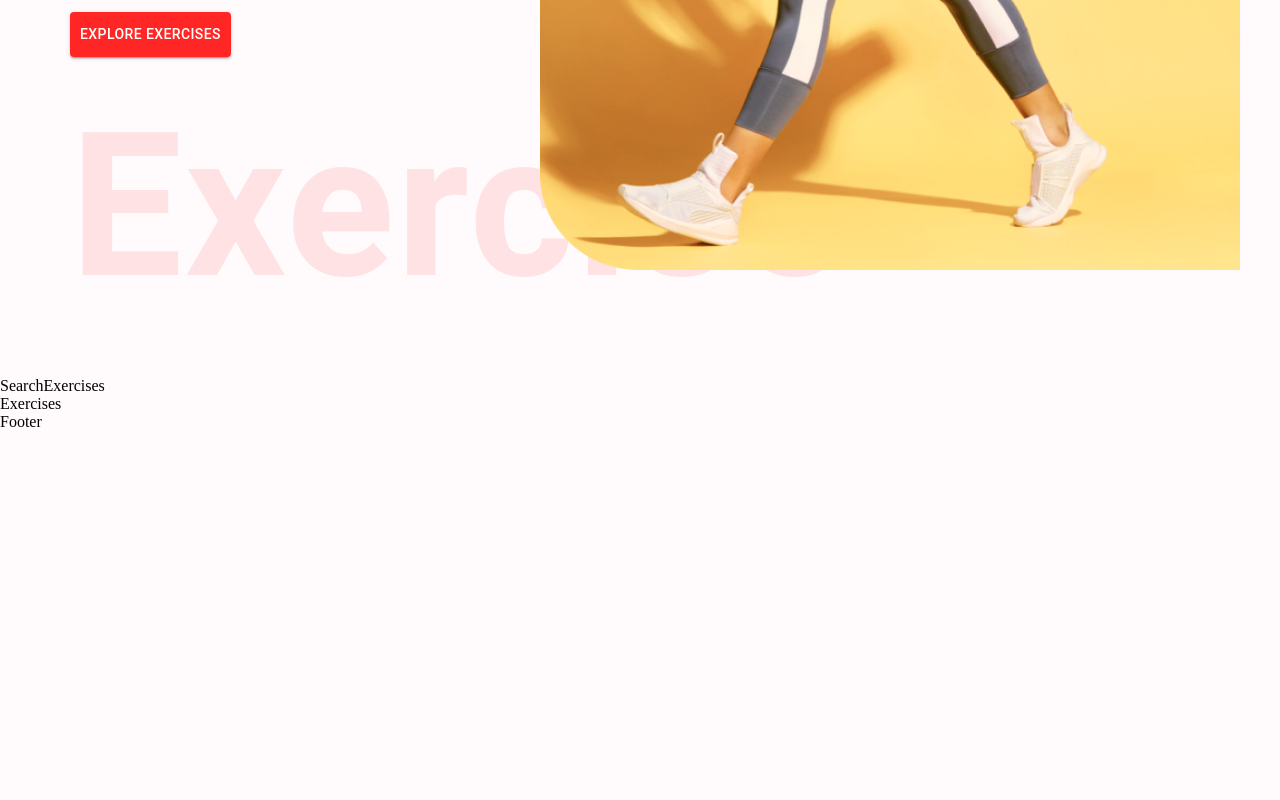
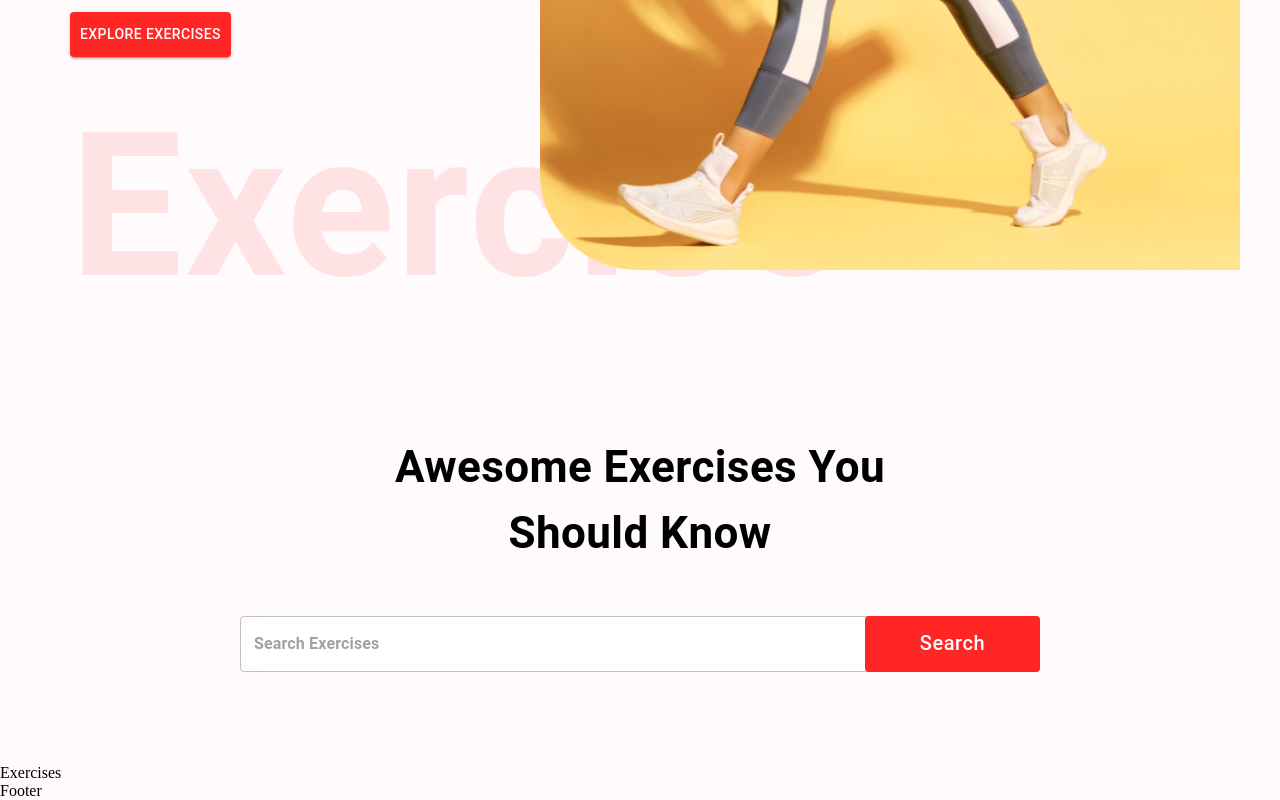
Before and after one commit to Sxzar/react-fitness-app, a React (Create React App) app: page / in a window 1280 px wide. Shown: the part 596-1396 px from the top of the page. Before the commit the page ends 1027 px from the top, so only its background shows below. Built offline with nearby package versions, Linux system fonts and the light colour scheme.

Commit message:
Added title and search box

```diff
--- a/src/components/SearchExercises.js
+++ b/src/components/SearchExercises.js
@@ -1,7 +1,62 @@
-import React from "react";
+import React, { useEffect, useState } from "react";
+
+import { Box, Button, Stack, TextField, Typography } from "@mui/material";
 
 const SearchExercises = () => {
-    return <div>SearchExercises</div>;
+    return (
+        <Stack alignItems="center" mt="37px" justifyContent="center" p="20px">
+            <Typography
+                fontWeight={700}
+                sx={{
+                    fontSize: { lg: "44px", xs: "30px" },
+                }}
+                mb="50px"
+                textAlign="center"
+            >
+                Awesome Exercises You <br /> Should Know
+            </Typography>
+            <Box position="relative" mb="72px">
+                <TextField
+                    sx={{
+                        input: {
+                            fontWeight: 700,
+                            border: "none",
+                            borderRadius: "4px",
+                        },
+                        width: { lg: "800px", xs: "350px" },
+                        backgroundColor: "#fff",
+                        borderRadius: "40px",
+                    }}
+                    height="76px"
+                    value=""
+                    onChange={(e) => {}}
+                    placeholder="Search Exercises"
+                    type="text"
+                />
+                <Button
+                    className="search-btn"
+                    sx={{
+                        bgcolor: "#ff2625",
+                        color: "#fff",
+                        textTransform: "none",
+                        width: {
+                            lg: "175px",
+                            xs: "80px",
+                        },
+                        fontSize: {
+                            lg: "20px",
+                            xs: "14px",
+                        },
+                        height: "56px",
+                        position: "absolute",
+                        right: "0",
+                    }}
+                >
+                    Search
+                </Button>
+            </Box>
+        </Stack>
+    );
 };
 
 export default SearchExercises;
```
